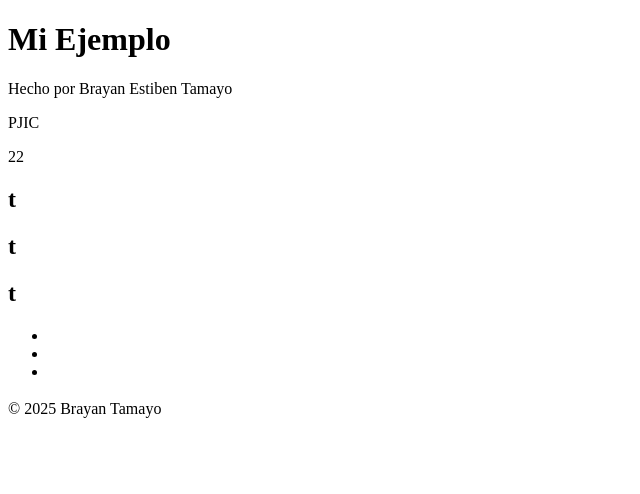
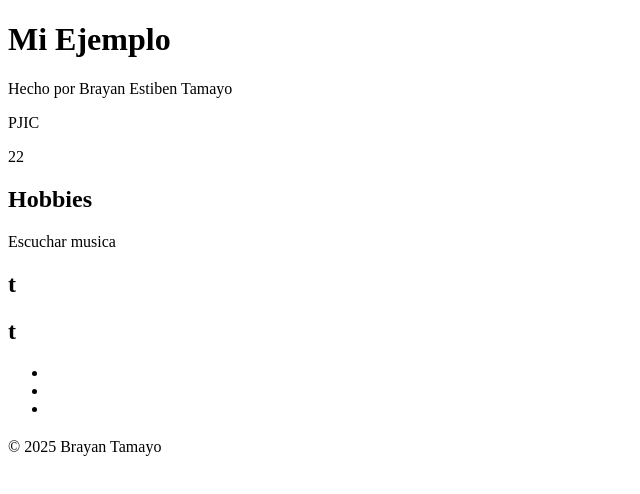
Before and after one commit to Brayan-T/RepoEjem, a plain HTML site: page index.html in a window 1280 px wide. Shown: the whole page, without its empty margins (0-640 px from the left). Drawn offline with Linux system fonts and the light colour scheme.

Commit message:
V5
Se da los hobbis

```diff
--- a/index.html
+++ b/index.html
@@ -14,8 +14,8 @@
   </header>
 
   <section>
-    <h2>t</h2>
-    <p></p>
+    <h2>Hobbies</h2>
+    <p>Escuchar musica</p>
   </section>
 
   <section>
```
